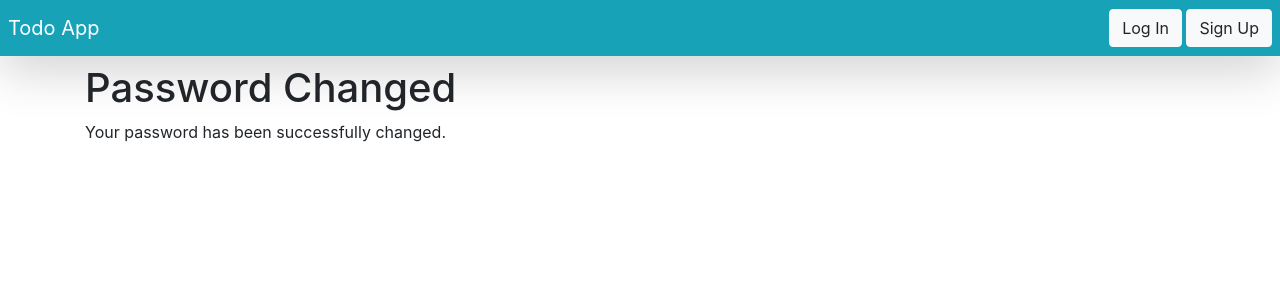
After one commit to pres220/django-todo-app, a Django app: template templates/registration/password_change_done.html in a window 1280 px wide. The commit adds this page. Shown: the top 300 px of the page. Run offline with Django 3.2, Linux system fonts and the light colour scheme; the template is opened without the code that fills it, so the values that code supplies are empty; some libraries are stand-ins or nearby versions.

Commit message:
Add password change templates

```diff
--- a/templates/base.html
+++ b/templates/base.html
@@ -20,7 +20,7 @@
                         {{ user.username }}
                     </a>
                     <div class="dropdown-menu dropdown-menu-right">
-                        <a class="dropdown-item" href="#">Change Password</a>
+                        <a class="dropdown-item" href="{% url 'password_change' %}">Change Password</a>
                         <div class="dropdown-divider"></div>
                         <a class="dropdown-item" href="{% url 'logout' %}">Log Out</a>
                     </div>
--- /dev/null
+++ b/templates/registration/password_change_done.html
@@ -0,0 +1,10 @@
+{% extends 'base.html' %}
+
+{% load crispy_forms_tags %}
+
+{% block title %}Password Changed{% endblock title %}
+
+{% block content %}
+<h1>Password Changed</h1>
+<p>Your password has been successfully changed.</p>
+{% endblock content %}
```
Also changed, not shown: templates/registration/password_change_form.html (added, +15 -0 lines).
